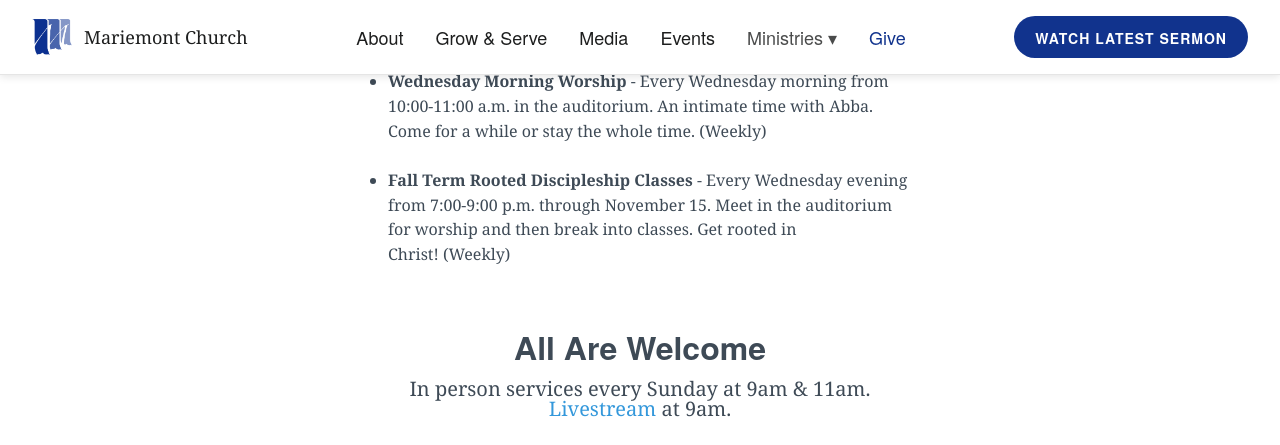
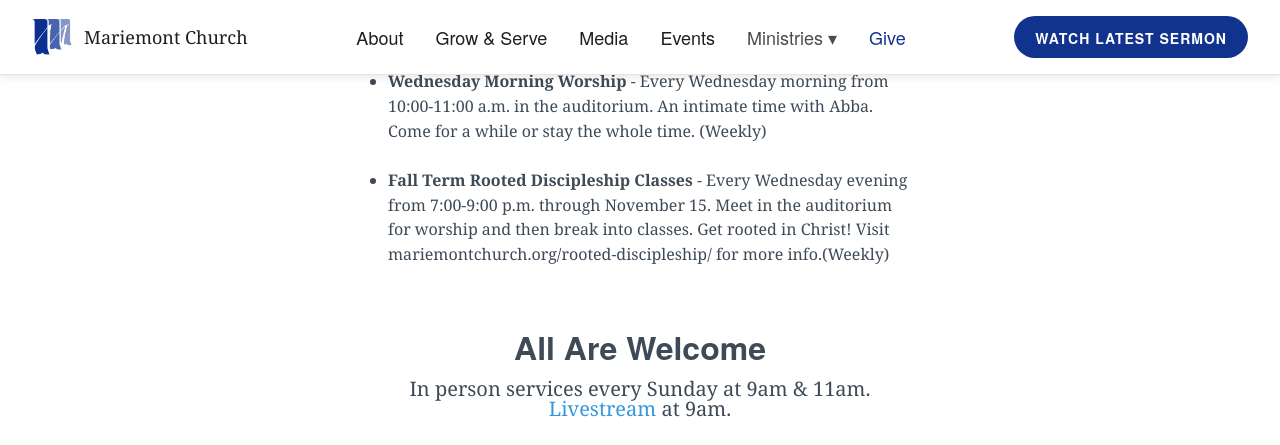
Before and after one commit to lukemoderwell/mariemont, a Jekyll site: the page built from updates.markdown, in a window 1280 px wide and 900 px high, scrolled down 4614 px, cut to the strip 0-445 px from the top of the window. Built offline with Jekyll 4.4.1, drawn with Linux system fonts in a browser that asks for light colours; nearby versions of some CDN libraries.

Commit message:
Updated Updates

```diff
--- a/updates.markdown
+++ b/updates.markdown
@@ -105,4 +105,4 @@
 ### WEDNESDAY - September 6
 * **Wednesday Morning Worship** - Every Wednesday morning from 10:00-11:00 a.m. in the auditorium. An intimate time with Abba. Come for a while or stay the whole time. (Weekly)
 
-* **Fall Term Rooted Discipleship Classes** - Every Wednesday evening from 7:00-9:00 p.m. through November 15. Meet in the auditorium for worship and then break into classes. Get rooted in Christ! (Weekly)
+* **Fall Term Rooted Discipleship Classes** - Every Wednesday evening from 7:00-9:00 p.m. through November 15. Meet in the auditorium for worship and then break into classes. Get rooted in Christ! Visit mariemontchurch.org/rooted-discipleship/ for more info.(Weekly)
```
